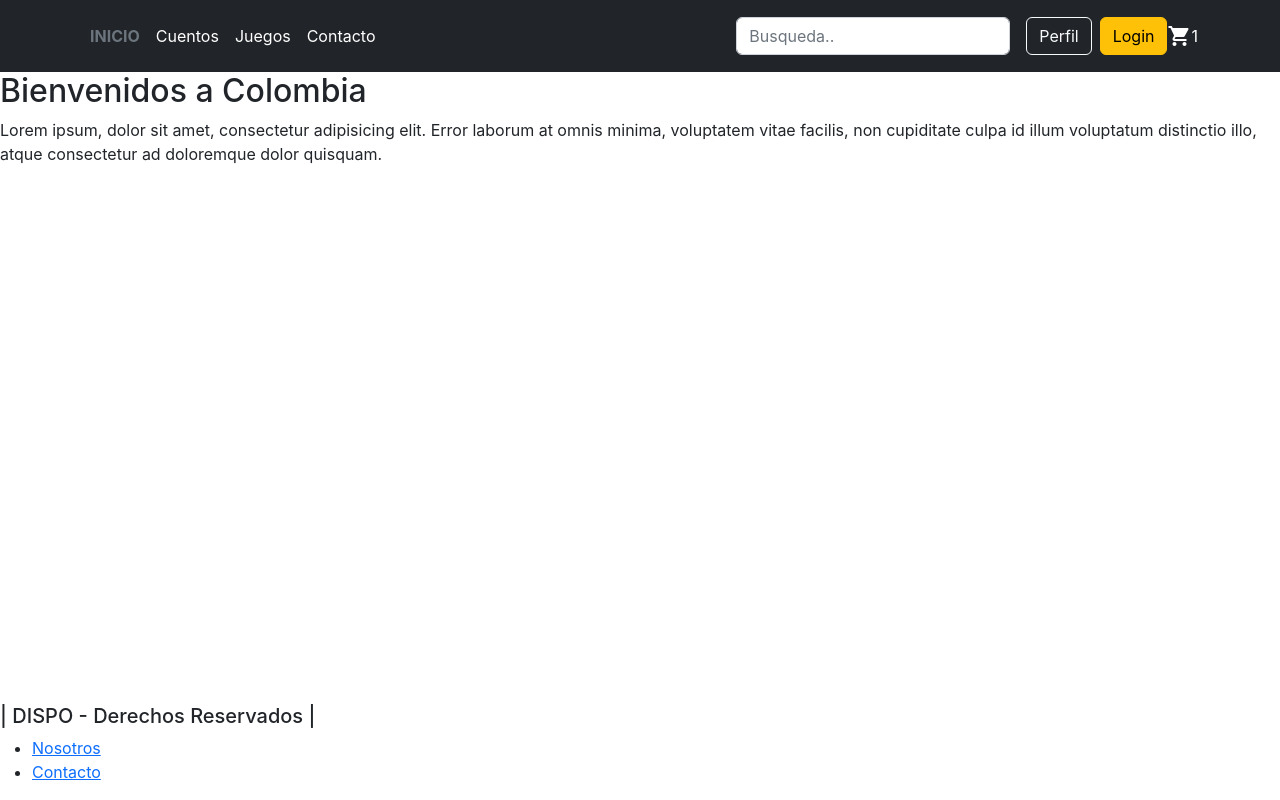
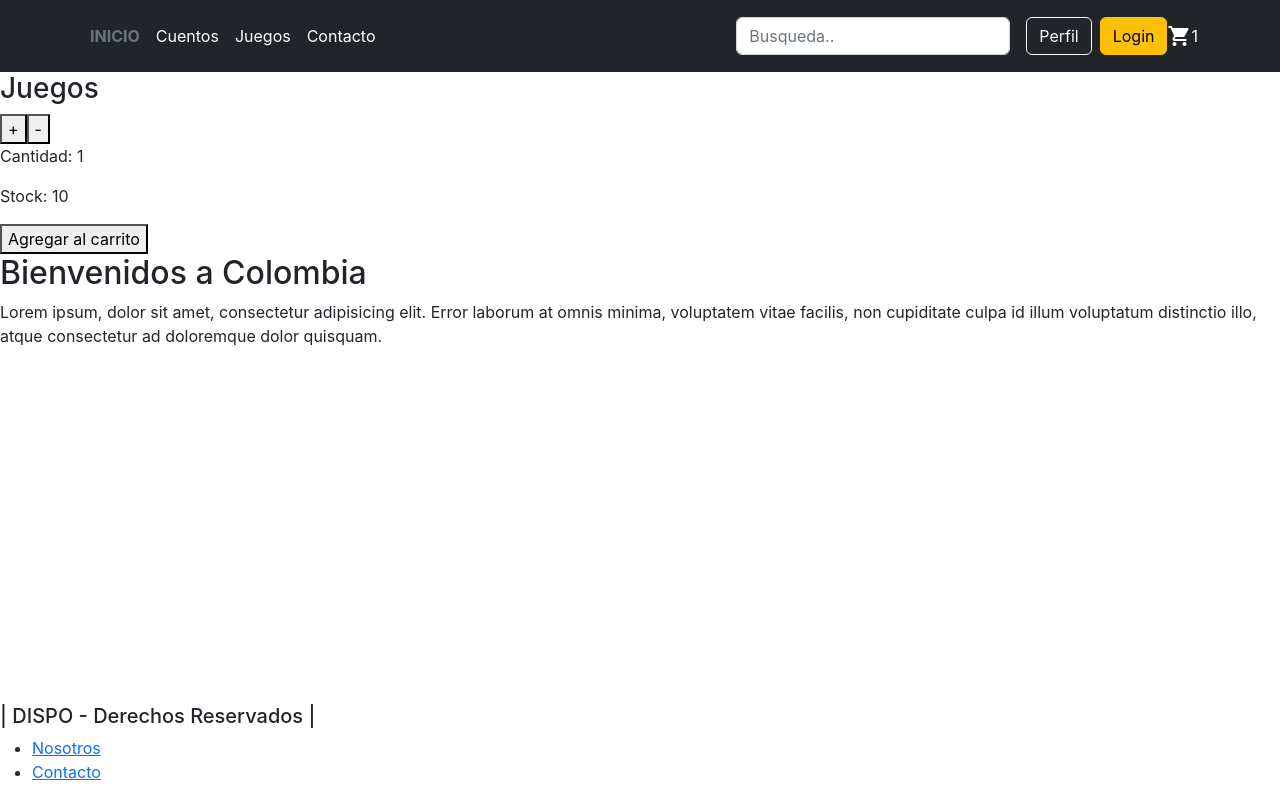
Before and after one commit to AxelCor/React-AxelCordoba, a React (Create React App) app: page / in a window 1280 px wide. Built offline with nearby package versions, Linux system fonts and the light colour scheme.

Commit message:
Agregando contador de prueba

```diff
--- a/src/App.js
+++ b/src/App.js
@@ -5,14 +5,20 @@ import Header from './components/Header/Header';
 import Footer from './components/Footer/Footer';
 import Main from './components/Main/Main';
 import ItemListContainer from './components/ItemListContainer/ItemListContainer';
-
+import ItemCount from './components/ItemCount/ItemCount';
 
 const App = () => {
   const saludo = 'Bienvenidos a Colombia'
+  const onAdd = () =>{
+
+          alert('PRODUCTO AGREGADO !');
+      return () => {};
+  }
 
 return(
       <>
         <Header/>
+        <ItemCount stock={10} inicial={1} onAdd={onAdd}/>
         <Main/>
         <ItemListContainer saludo={saludo}/>
         <Footer/>
--- /dev/null
+++ b/src/components/ItemCount/ItemCount.js
@@ -0,0 +1,33 @@
+import React, {useState} from 'react'
+
+const ItemCount = ({stock, inicial, onAdd}) => {
+
+  const [contador, setContador] = useState(1)
+
+
+  const sumar = () => {
+    contador < stock && setContador(contador + 1);
+
+  };
+  const restar = () => {
+
+   contador > inicial && setContador(contador - 1);
+  };
+		return (
+				<>
+          <div>
+          <h3>Juegos</h3>
+            <button onClick={sumar}>+</button>
+            <button onClick={restar}>-</button>
+            <p>Cantidad: {contador}</p>
+            <p>Stock: {stock}</p>
+            <button onClick={onAdd}>Agregar al carrito</button>
+
+          </div>
+
+        </>
+
+			);
+  };
+
+export default ItemCount;
```
